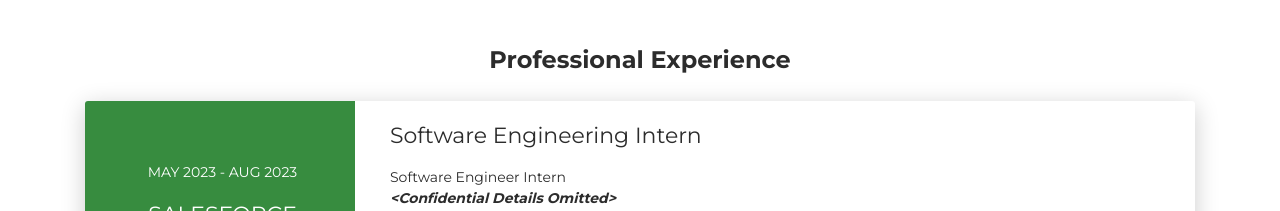
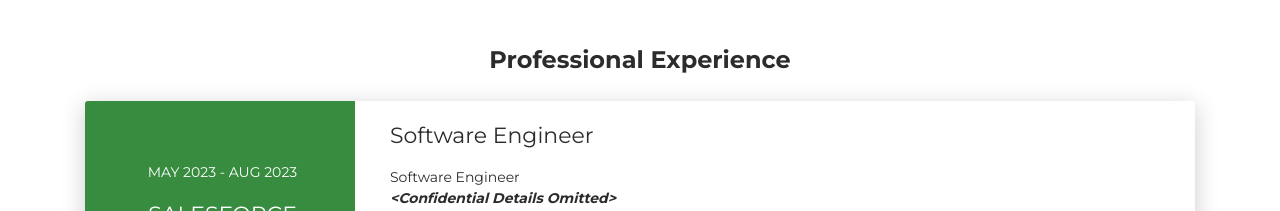
Before and after one commit to ruchidhamnani/ruchidhamnani.github.io, a plain HTML site: page index.html in a window 1280 px wide. Shown: the part 1240-1451 px from the top of the page. Drawn offline with Linux system fonts and the light colour scheme.

Commit message:
updating work ex

```diff
--- a/index.html
+++ b/index.html
@@ -110,7 +110,7 @@
         </div>
         <div class="col-md-9" data-aos="fade-left" data-aos-offset="50" data-aos-duration="500">
           <div class="card-body">
-            <div class="h5">Software Engineering Intern</div>Software Engineer Intern <br><b><i> &lt;Confidential Details Omitted&gt; </i> </b></p>
+            <div class="h5">Software Engineer</div>Software Engineer <br><b><i> &lt;Confidential Details Omitted&gt; </i> </b></p>
               <b>Domain:</b> Software Engineering, Database Management Systems, Algorithms, Operating Systems, Networks
           </div>
         </div>
```
